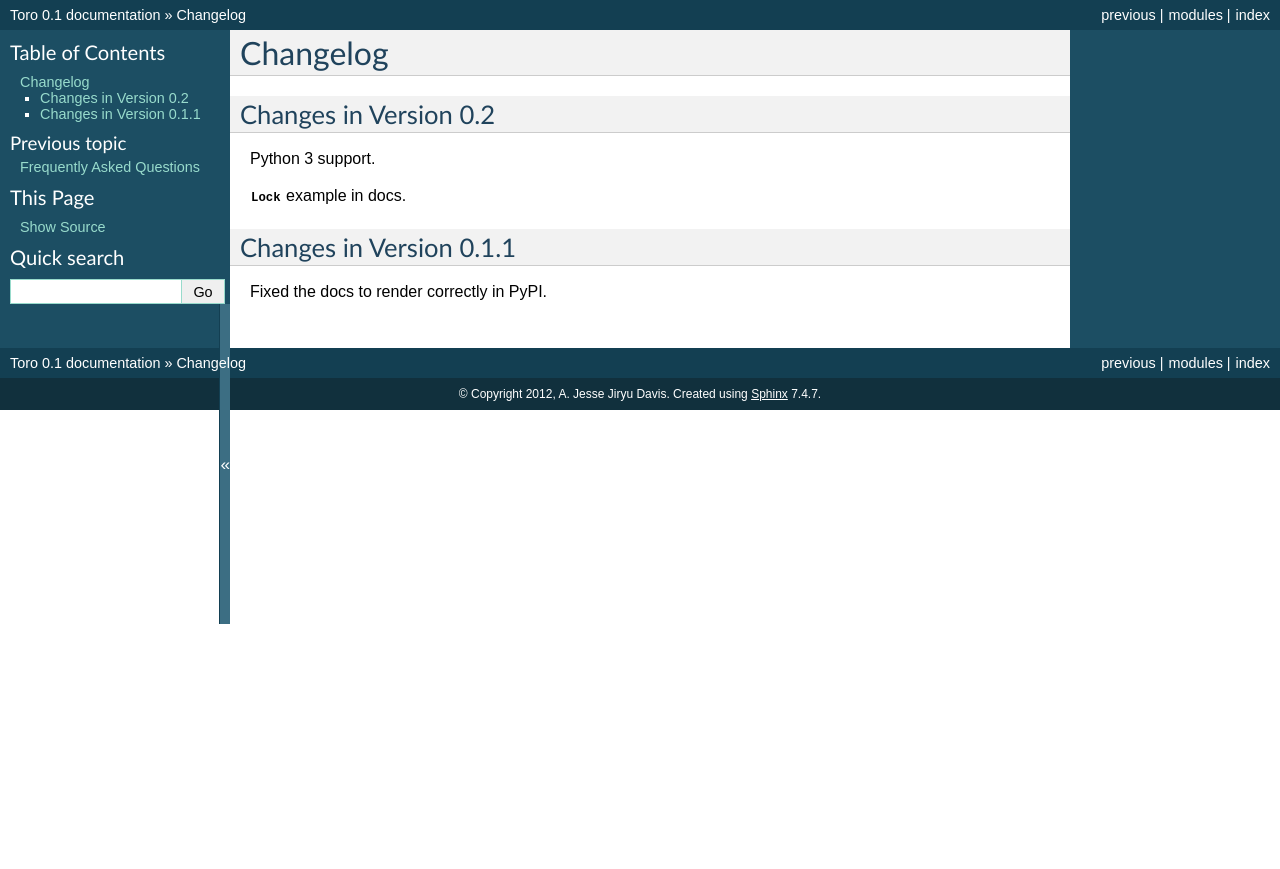
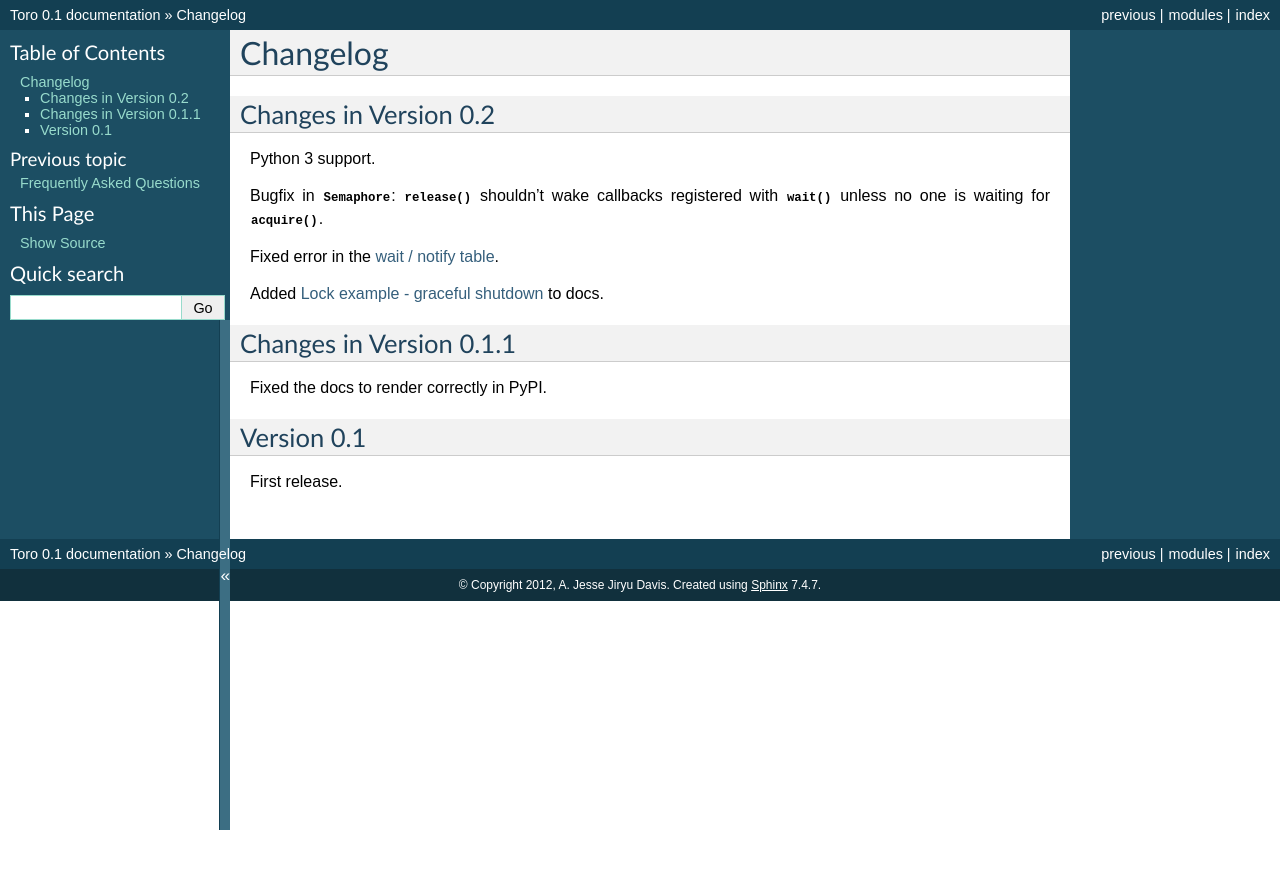
Before and after one commit to ajdavis/toro, a Sphinx documentation site: the page built from doc/changelog.rst, in a window 1280 px wide. Shown: the top 869 px of the page. Built offline with Sphinx 7.4.7, drawn with Linux system fonts in a browser that asks for light colours.

Commit message:
Changelog for 0.2

```diff
--- a/doc/changelog.rst
+++ b/doc/changelog.rst
@@ -6,9 +6,19 @@ Changes in Version 0.2
 
 Python 3 support.
 
-:class:`~toro.Lock` example in docs.
+Bugfix in :class:`~toro.Semaphore`: :meth:`release` shouldn't wake callbacks
+registered with :meth:`wait` unless no one is waiting for :meth:`acquire`.
+
+Fixed error in the :ref:`wait / notify table <wait-notify-table>`.
+
+Added :doc:`examples/lock_example` to docs.
 
 Changes in Version 0.1.1
 ------------------------
 
 Fixed the docs to render correctly in PyPI.
+
+Version 0.1
+-----------
+
+First release.
```
